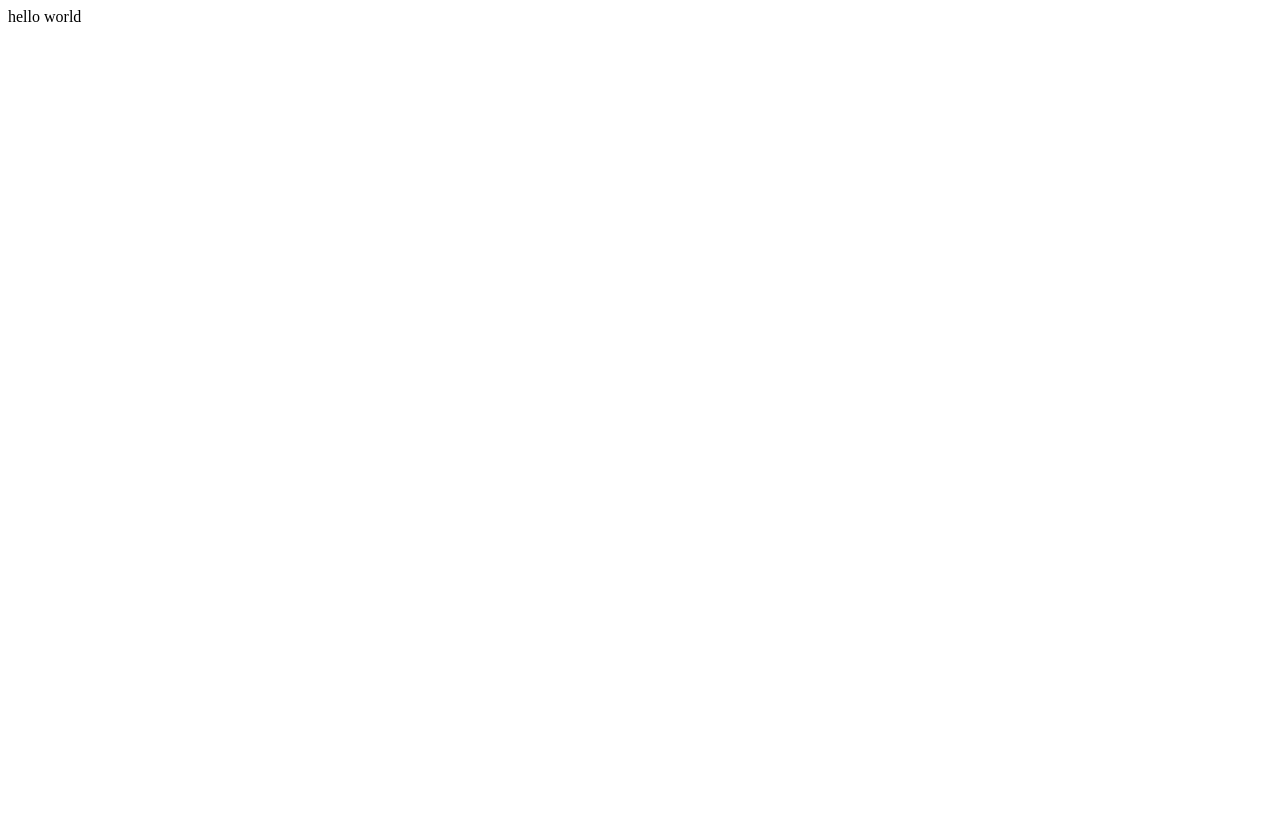
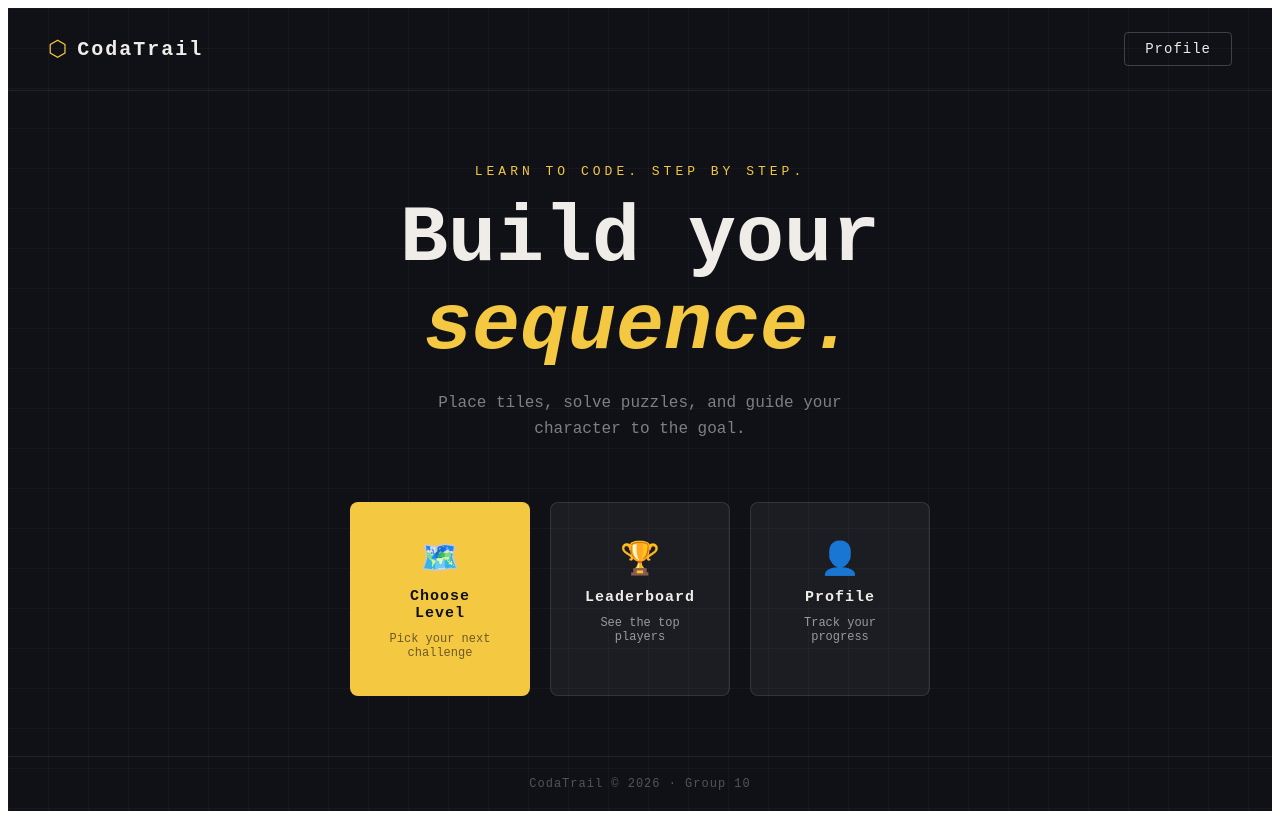
Before and after one commit to hedvl/CodaTrail-Software, a Vue app: page / in a window 1280 px wide. Built offline with nearby package versions, Linux system fonts and the light colour scheme.

Commit message:
homepage

```diff
--- a/src/index.jsx
+++ b/src/index.jsx
@@ -1,5 +1,6 @@
 // TODO make a reactive model (application state), pass it as prop to the components used by App
-import {createApp} from "vue";
-function App(){ return <div>hello world</div>; };
-const app= createApp(App);
+import { createApp } from "vue";
+import { HomepagePresenter } from "./presenter/homepagePresenter.jsx";
+
+const app = createApp(HomepagePresenter);
 app.mount("#root");
--- a/src/presenter/homepagePresenter.jsx
+++ b/src/presenter/homepagePresenter.jsx
@@ -0,0 +1,30 @@
+import { defineComponent } from 'vue';
+import { HomepageView } from '../view/homepageView.jsx';
+
+export const HomepagePresenter = defineComponent(
+    {
+        name: "HomepagePresenter",
+
+        setup() {
+            function handleChooseLevel(){
+                console.log("Navigate to lever selection");
+            }
+
+            function handleProfile(){
+                console.log("Navigate to prodile");
+            }
+
+            function handleLeaderboard(){
+                console.log("Navigate to leaderboard");
+            }
+
+            return () => (
+                <HomepageView
+                    onChooseLevel={handleChooseLevel}
+                    onProfile={handleProfile}
+                    onLeaderboard={handleLeaderboard}
+                />
+            )
+        },
+    }
+);
--- a/src/view/homepageView.jsx
+++ b/src/view/homepageView.jsx
@@ -0,0 +1,152 @@
+// homepageView.jsx
+import { defineComponent } from 'vue';
+
+export const HomepageView = defineComponent({
+  name: "HomepageView",
+
+  props: {
+    onChooseLevel: Function,
+    onProfile: Function,
+    onLeaderboard: Function,
+  },
+
+  setup(props) {
+    return () => (
+      <div style={styles.root}>
+        <div style={styles.gridOverlay} />
+
+        <header style={styles.header}>
+          <div style={styles.logo}>
+            <span style={styles.logoIcon}>⬡</span>
+            <span style={styles.logoText}>CodaTrail</span>
+          </div>
+          <button style={styles.profileBtn} onClick={props.onProfile}>
+            Profile
+          </button>
+        </header>
+
+        <main style={styles.main}>
+          <div style={styles.hero}>
+            <p style={styles.tagline}>Learn to code. Step by step.</p>
+            <h1 style={styles.title}>
+              Build your<br />
+              <span style={styles.titleAccent}>sequence.</span>
+            </h1>
+            <p style={styles.subtitle}>
+              Place tiles, solve puzzles, and guide your character to the goal.
+            </p>
+          </div>
+
+          <div style={styles.cards}>
+            <button style={{ ...styles.card, ...styles.cardPrimary }} onClick={props.onChooseLevel}>
+              <span style={styles.cardIcon}>🗺️</span>
+              <span style={styles.cardTitle}>Choose Level</span>
+              <span style={styles.cardDesc}>Pick your next challenge</span>
+            </button>
+
+            <button style={{ ...styles.card, ...styles.cardSecondary }} onClick={props.onLeaderboard}>
+              <span style={styles.cardIcon}>🏆</span>
+              <span style={styles.cardTitle}>Leaderboard</span>
+              <span style={styles.cardDesc}>See the top players</span>
+            </button>
+
+            <button style={{ ...styles.card, ...styles.cardSecondary }} onClick={props.onProfile}>
+              <span style={styles.cardIcon}>👤</span>
+              <span style={styles.cardTitle}>Profile</span>
+              <span style={styles.cardDesc}>Track your progress</span>
+            </button>
+          </div>
+        </main>
+
+        <footer style={styles.footer}>
+          <span style={styles.footerText}>CodaTrail © 2026 · Group 10</span>
+        </footer>
+      </div>
+    );
+  },
+});
+
+const styles = {
+  root: {
+    minHeight: "100vh",
+    backgroundColor: "#0f1117",
+    color: "#f0ede8",
+    fontFamily: "'Courier New', monospace",
+    display: "flex",
+    flexDirection: "column",
+    position: "relative",
+    overflow: "hidden",
+  },
+  gridOverlay: {
+    position: "absolute",
+    inset: 0,
+    backgroundImage:
+      "linear-gradient(rgba(255,255,255,0.03) 1px, transparent 1px), linear-gradient(90deg, rgba(255,255,255,0.03) 1px, transparent 1px)",
+    backgroundSize: "40px 40px",
+    pointerEvents: "none",
+    zIndex: 0,
+  },
+  header: {
+    display: "flex",
+    justifyContent: "space-between",
+    alignItems: "center",
+    padding: "24px 40px",
+    borderBottom: "1px solid rgba(255,255,255,0.07)",
+    position: "relative",
+    zIndex: 1,
+  },
+  logo: {
+    display: "flex",
+    alignItems: "center",
+    gap: "10px",
+  },
+  logoIcon: { fontSize: "22px", color: "#f5c842" },
+  logoText: { fontSize: "20px", fontWeight: "bold", letterSpacing: "2px", color: "#f0ede8" },
+  profileBtn: {
+    background: "transparent",
+    border: "1px solid rgba(255,255,255,0.2)",
+    color: "#f0ede8",
+    padding: "8px 20px",
+    borderRadius: "4px",
+    cursor: "pointer",
+    fontFamily: "'Courier New', monospace",
+    fontSize: "14px",
+    letterSpacing: "1px",
+  },
+  main: {
+    flex: 1,
+    display: "flex",
+    flexDirection: "column",
+    alignItems: "center",
+    justifyContent: "center",
+    padding: "60px 40px",
+    position: "relative",
+    zIndex: 1,
+    gap: "60px",
+  },
+  hero: { textAlign: "center", maxWidth: "600px" },
+  tagline: { fontSize: "13px", letterSpacing: "4px", textTransform: "uppercase", color: "#f5c842", marginBottom: "16px" },
+  title: { fontSize: "clamp(42px, 7vw, 80px)", fontWeight: "900", lineHeight: 1.1, margin: "0 0 20px 0", color: "#f0ede8" },
+  titleAccent: { color: "#f5c842", fontStyle: "italic" },
+  subtitle: { fontSize: "16px", color: "rgba(240,237,232,0.5)", lineHeight: 1.6, maxWidth: "420px", margin: "0 auto" },
+  cards: { display: "flex", gap: "20px", flexWrap: "wrap", justifyContent: "center" },
+  card: {
+    display: "flex",
+    flexDirection: "column",
+    alignItems: "center",
+    gap: "10px",
+    padding: "36px 32px",
+    borderRadius: "8px",
+    border: "1px solid rgba(255,255,255,0.1)",
+    cursor: "pointer",
+    width: "180px",
+    fontFamily: "'Courier New', monospace",
+  },
+  cardPrimary: { background: "#f5c842", color: "#0f1117", border: "none" },
+  cardSecondary: { background: "rgba(255,255,255,0.05)", color: "#f0ede8" },
+  cardIcon: { fontSize: "32px" },
+  cardTitle: { fontSize: "15px", fontWeight: "bold", letterSpacing: "1px" },
+  cardDesc: { fontSize: "12px", opacity: 0.6, textAlign: "center" },
+  footer: { textAlign: "center", padding: "20px", borderTop: "1px solid rgba(255,255,255,0.07)", position: "relative", zIndex: 1 },
+  footerText: { fontSize: "12px", color: "rgba(240,237,232,0.3)", letterSpacing: "1px" },
+};
```
